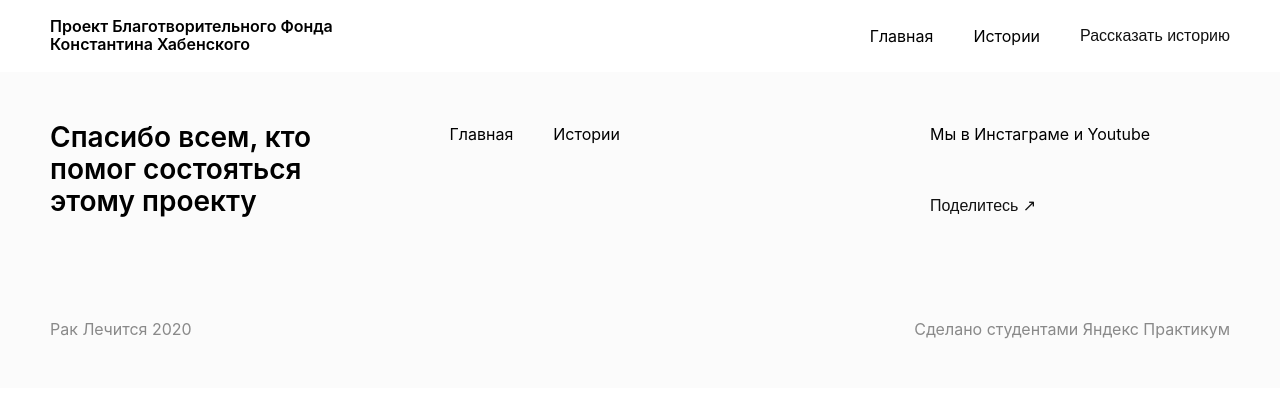
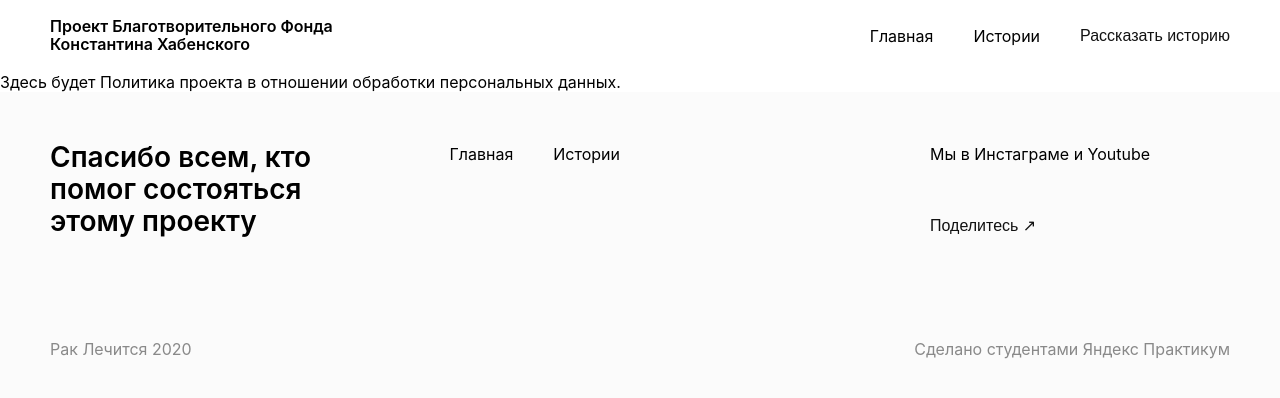
Before and after one commit to zajcevakaterina/raklechitsa, a Nuxt app: page /policy in a window 1280 px wide. Shown: the top 398 px of the page. Built offline with nearby package versions, Linux system fonts and the light colour scheme.

Commit message:
feat: add policy.vue

```diff
--- /dev/null
+++ b/pages/policy.vue
@@ -0,0 +1,11 @@
+<template>
+  <div>
+    Здесь будет Политика проекта в отношении обработки персональных данных.
+  </div>
+</template>
+
+<script>
+export default {};
+</script>
+
+<style scoped></style>
```
